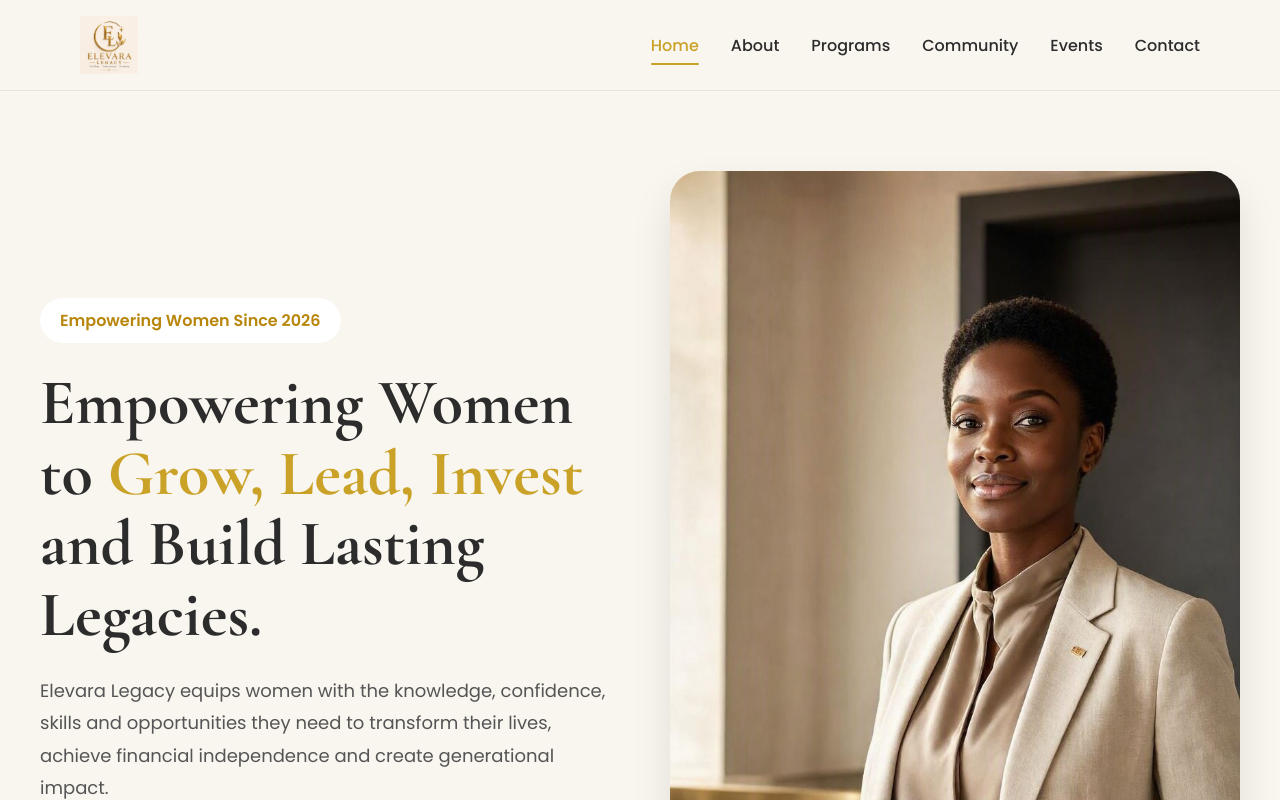
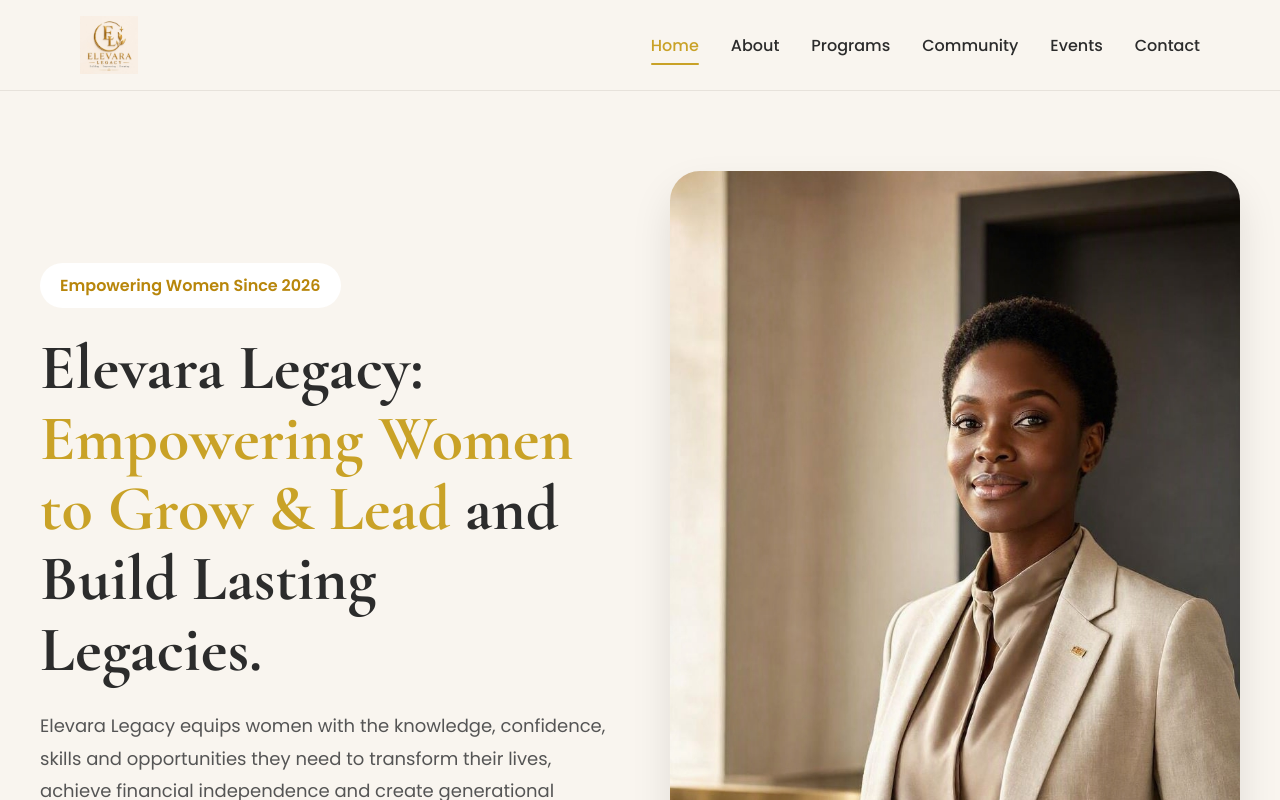
Before and after one commit to BRIAN-pixel275/elevara-legacy, a React (Vite) app: page / in a window 1280 px wide. Shown: the top 800 px of the page. Built offline with nearby package versions, Linux system fonts and the light colour scheme.

Commit message:
refactor: update Hero component heading for clarity and emphasis

```diff
--- a/src/components/sections/Hero.jsx
+++ b/src/components/sections/Hero.jsx
@@ -13,10 +13,10 @@
           </span>
 
           <h1>
-            Empowering Women to
-            <span> Grow, Lead, Invest </span>
-            and Build Lasting Legacies.
-          </h1>
+  Elevara Legacy:
+  <span> Empowering Women to Grow & Lead </span>
+  and Build Lasting Legacies.
+</h1>
 
           <p>
             Elevara Legacy equips women with the knowledge,
```
